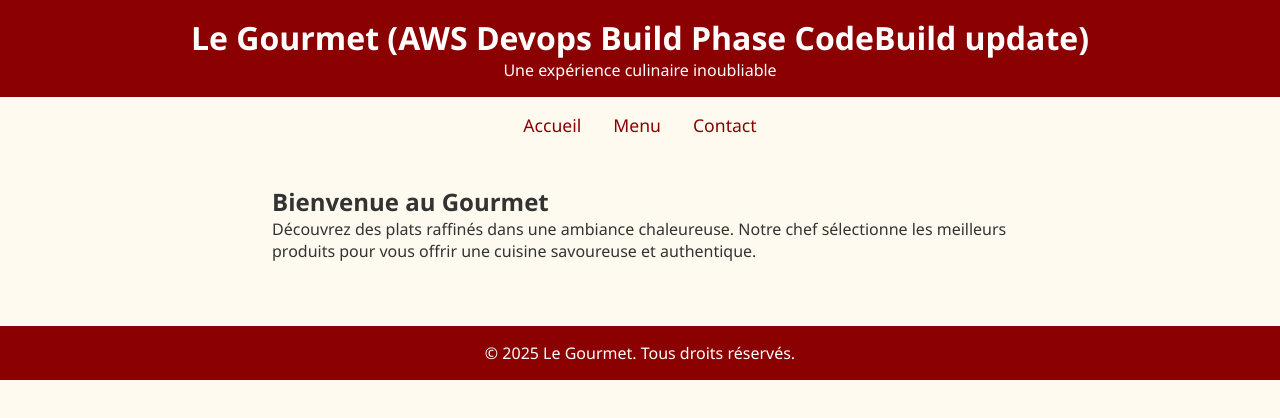
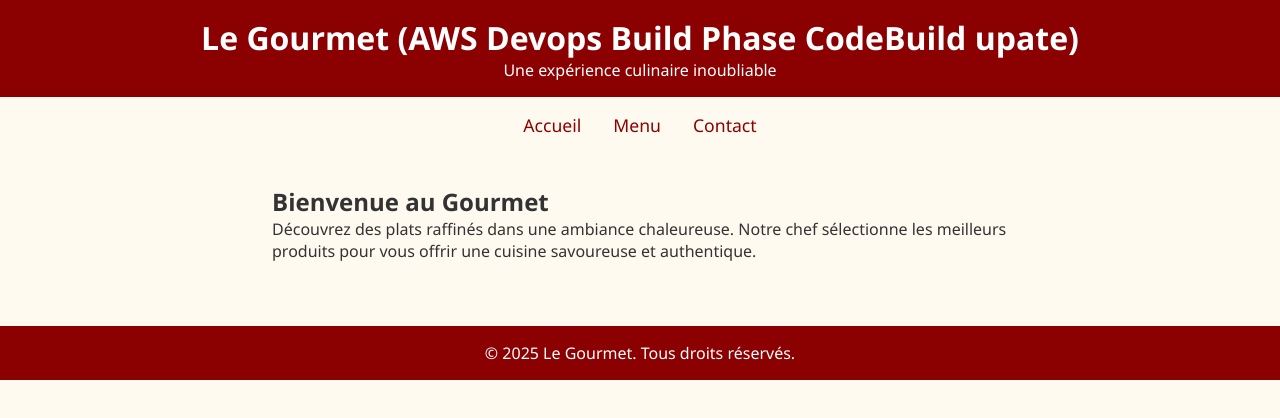
Before and after one commit to olinogit/AWS-Beanstalk-NodeApp, a website: page front/index.html in a window 1280 px wide. Drawn offline with Linux system fonts and the light colour scheme.

Commit message:
update index.html

```diff
--- a/front/index.html
+++ b/front/index.html
@@ -87,7 +87,7 @@
 <body>
 
   <header>
-    <h1>Le Gourmet (AWS Devops Build Phase CodeBuild update) </h1>
+    <h1>Le Gourmet (AWS Devops Build Phase CodeBuild upate) </h1>
     <p>Une expérience culinaire inoubliable</p>
   </header>
 
```
